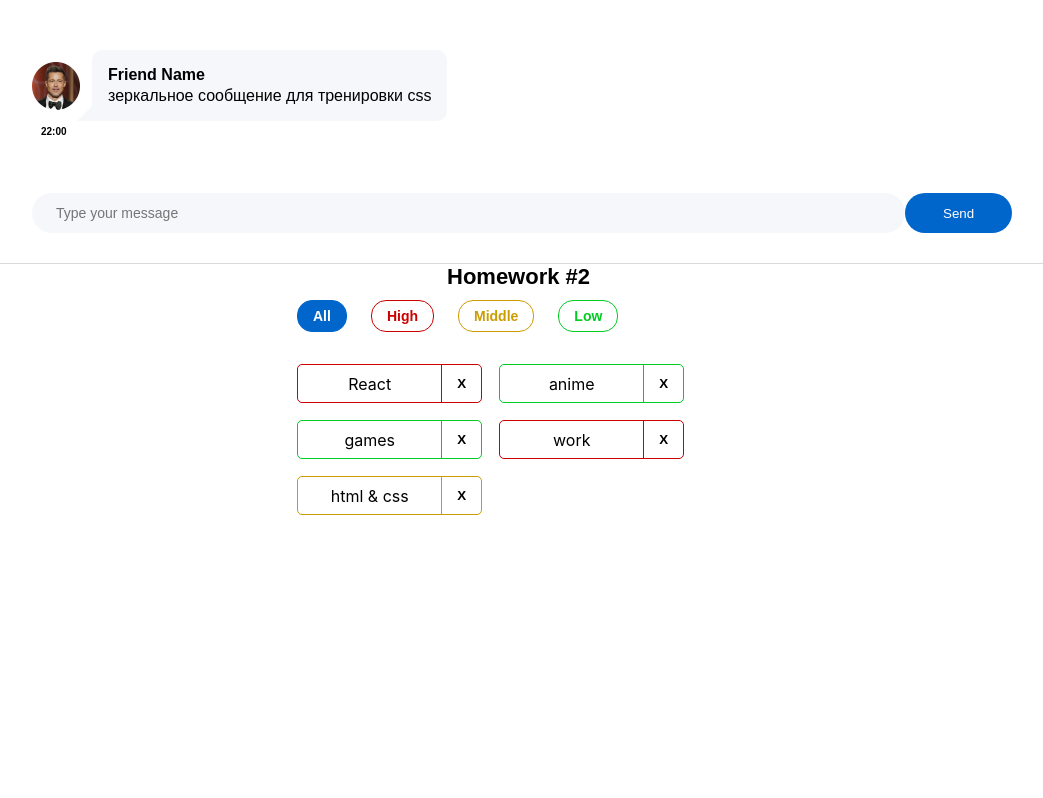
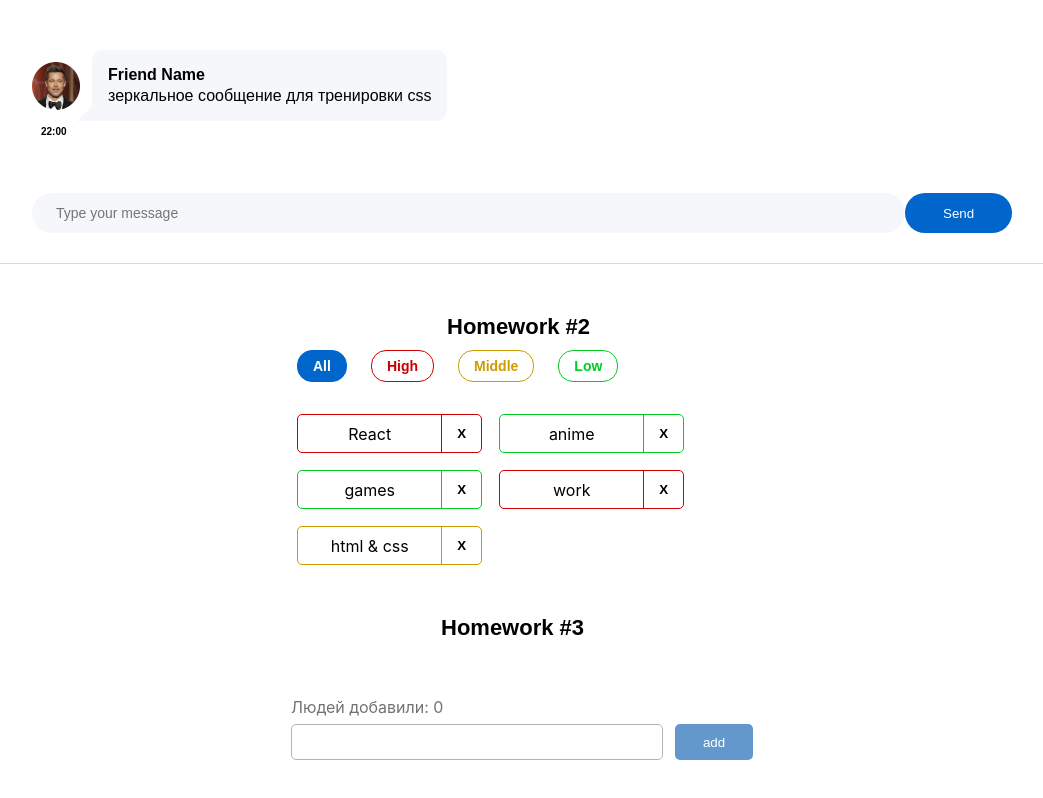
Before and after one commit to sergbfmv/homework-front-2, a React (Create React App) app: page / in a window 1280 px wide. Shown: the part 334-1132 px from the top of the page, without its empty margins (118-1161 px from the left). Before the commit the page ends 849 px from the top, so only its background shows below. Built offline with nearby package versions, Linux system fonts and the light colour scheme.

Commit message:
3nd homework done!

```diff
--- a/src/s1-main/App.module.css
+++ b/src/s1-main/App.module.css
@@ -10,6 +10,7 @@
 
 .hw {
     width: 100%;
+    margin-bottom: 50px;
 }
 
 .container {
--- a/src/s1-main/App.tsx
+++ b/src/s1-main/App.tsx
@@ -2,6 +2,7 @@ import React from 'react'
 import s from './App.module.css'
 import HW1 from '../s2-homeworks/hw01/HW1'
 import HW2 from "../s2-homeworks/hw02/HW2";
+import HW3 from "../s2-homeworks/hw03/HW3";
 
 function App() {
     return (
@@ -9,7 +10,7 @@ function App() {
             <HW1/>
             {/*раскомментировать по ходу выполнения*/}
             <HW2/>
-            {/*<HW3/>*/}
+            <HW3/>
             {/*<HW4/>*/}
 
             {/*при выполнении дз 5 и более - закомментировать здесь дз 1-4, так как они есть внутри дз 5*/}
--- a/src/s2-homeworks/hw02/affairs/Affairs.tsx
+++ b/src/s2-homeworks/hw02/affairs/Affairs.tsx
@@ -6,6 +6,7 @@ import s from './Affairs.module.css'
 type AffairsPropsType = {
     data: AffairType[] // need to fix any
     setFilter: Dispatch<SetStateAction<FilterType>>
+    // setFilter: (filter: FilterType) => void
     deleteAffairCallback: (id: number) => void
     filter: FilterType
 }
--- a/src/s2-homeworks/hw03/Greeting.module.css
+++ b/src/s2-homeworks/hw03/Greeting.module.css
@@ -1,22 +1,52 @@
 .greetingForm {
+    display: flex;
+    justify-content: space-between;
+    flex-direction: column;
+    gap: 10px;
+    align-items: center;
+    margin-top: 56px;
 }
 
 .inputAndButtonContainer {
+    display: flex;
+    flex-direction: row;
+    align-items: center;
 }
 
 .error {
+    color: red;
 }
 
 .input {
+    width: 372px;
+    height: 36px;
+    border-radius: 5px;
+    border: 1px solid #b4b4b4;
+    padding: 12px 24px;
+    resize: none;
+    font-family: Montserrat, sans-serif;
+    font-size: 14px;
+    font-style: normal;
+    font-weight: 400;
+    line-height: normal;
 }
 
 .input:focus {
 }
 
 .errorInput {
+    border: 1px solid red;
 }
 
 .button {
+    width: 78px;
+    height: 36px;
+    border-radius: 5px;
+    background-color: #0066cc;
+    color: white;
+    border: none;
+    margin-left: 12px;
+    align-self: flex-start;
 }
 
 .button:focus {
@@ -26,10 +56,18 @@
 }
 
 .button:disabled {
+    background-color: #6398cc;
 }
 
 .text {
+    width: 200px;
+    height: 17px;
+    color: #727272;
+    align-self: flex-start;
 }
 
 .greeting {
+    width: 200px;
+    height: 17px;
+    align-self: flex-start;
 }
--- a/src/s2-homeworks/hw03/Greeting.tsx
+++ b/src/s2-homeworks/hw03/Greeting.tsx
@@ -2,14 +2,14 @@ import React, {ChangeEvent, KeyboardEvent} from 'react'
 import s from './Greeting.module.css'
 
 type GreetingPropsType = {
-    name: any // need to fix any
-    setNameCallback: any // need to fix any
-    addUser: any // need to fix any
-    onBlur: any // need to fix any
-    onEnter: any // need to fix any
-    error: any // need to fix any
-    totalUsers: any // need to fix any
-    lastUserName?: any // need to fix any
+    name: string // need to fix any
+    setNameCallback: (e: ChangeEvent<HTMLInputElement>) => void // need to fix any
+    addUser: () => void // need to fix any
+    onBlur: () => void // need to fix any
+    onEnter: (e: any) => void // need to fix any
+    error: string// need to fix any
+    totalUsers: number // need to fix any
+    lastUserName?: string // need to fix any
 }
 
 // презентационная компонента (для верстальщика)
@@ -25,7 +25,7 @@ const Greeting: React.FC<GreetingPropsType> = (
         lastUserName,
     } // деструктуризация пропсов
 ) => {
-    const inputClass = s.errorInput // need to fix with (?:)
+    const inputClass = error ? s.input + ' ' + s.errorInput : s.input // need to fix with (?:)
 
     return (
         <div id={'hw3-form'} className={s.greetingForm}>
--- a/src/s2-homeworks/hw03/GreetingContainer.tsx
+++ b/src/s2-homeworks/hw03/GreetingContainer.tsx
@@ -1,36 +1,50 @@
-import React, { ChangeEvent, KeyboardEvent, useState } from 'react'
+import React, {ChangeEvent, KeyboardEvent, useState} from 'react'
 import Greeting from './Greeting'
-import { UserType } from './HW3'
+import {UserType} from './HW3'
 
 type GreetingContainerPropsType = {
-    users: any // need to fix any
-    addUserCallback: any // need to fix any
+    users: UserType[] // need to fix any
+    addUserCallback: (name: string) => void // need to fix any
 }
 
-export const pureAddUser = (name: any, setError: any, setName: any, addUserCallback: any) => {
+export const pureAddUser = (
+    name: string,
+    setError: (v: string) => void,
+    setName: (name: string) => void,
+    addUserCallback: (name: string) => void
+) => {
+    if (name.trim() === '') {
+        setError('Ошибка! Введите имя!')
+    } else {
+        addUserCallback(name)
+        setName('')
+    }
     // если имя пустое - показать ошибку, иначе - добавить юзера и очистить инпут
 }
 
-export const pureOnBlur = (name: any, setError: any) => { // если имя пустое - показать ошибку
+export const pureOnBlur = (name: string, setError: (v: string) => void) => { // если имя пустое - показать ошибку
+    if (name.trim() === '') {
+        setError('Ошибка! Введите имя!')
+    }
 }
 
-export const pureOnEnter = (e: any, addUser: any) => { // если нажата кнопка Enter - добавить
+export const pureOnEnter = (e: KeyboardEvent, addUser: () => void) => { // если нажата кнопка Enter - добавить
+    if (e.key === 'Enter') {
+        addUser()
+    }
 }
 
 // более простой и понятный для новичков
 // function GreetingContainer(props: GreetingPropsType) {
 
 // более современный и удобный для про :)
-const GreetingContainer: React.FC<GreetingContainerPropsType> = ({
-    users,
-    addUserCallback,
-}) => {
+const GreetingContainer: React.FC<GreetingContainerPropsType> = ({users, addUserCallback,}) => {
     // деструктуризация пропсов
-    const [name, setName] = useState<any>('') // need to fix any
-    const [error, setError] = useState<any>('') // need to fix any
+    const [name, setName] = useState<string>('') // need to fix any
+    const [error, setError] = useState<string>('') // need to fix any
 
-    const setNameCallback = (e: any) => { // need to fix any
-        setName('some name') // need to fix
+    const setNameCallback = (e: ChangeEvent<HTMLInputElement>) => { // need to fix any
+        setName(e.currentTarget.value) // need to fix
 
         error && setError('')
     }
@@ -46,8 +60,8 @@ const GreetingContainer: React.FC<GreetingContainerPropsType> = ({
         pureOnEnter(e, addUser)
     }
 
-    const totalUsers = 0 // need to fix
-    const lastUserName = 'some name' // need to fix
+    const totalUsers = users.length // need to fix
+    const lastUserName = totalUsers > 0 ? users[users.length - 1].name : '' // need to fix
 
     return (
         <Greeting
--- a/src/s2-homeworks/hw03/HW3.tsx
+++ b/src/s2-homeworks/hw03/HW3.tsx
@@ -4,35 +4,37 @@ import s2 from '../../s1-main/App.module.css'
 import GreetingContainer from './GreetingContainer'
 
 /*
-* 1 - описать тип UserType
-* 2 - указать нужный тип в useState с users
-* 3 - дописать типы и логику функции pureAddUserCallback и проверить её тестами
-* 4 - в файле GreetingContainer.tsx дописать типизацию пропсов
-* 5 - в файле GreetingContainer.tsx указать нужные типы в useState с name и error
-* 6 - в файле GreetingContainer.tsx дописать тип и логику функции setNameCallback
-* 7 - в файле GreetingContainer.tsx дописать логику функций pureAddUser, pureOnBlur, pureOnEnter и проверить их тестами
-* 8 - в файле GreetingContainer.tsx вычислить количество добавленных и имя последнего (totalUsers, lastUserName)
-* 9 - в файле Greeting.tsx дописать типизацию пропсов
+* 1 - описать тип UserType +++
+* 2 - указать нужный тип в useState с users +++
+* 3 - дописать типы и логику функции pureAddUserCallback и проверить её тестами +++
+* 4 - в файле GreetingContainer.tsx дописать типизацию пропсов +++
+* 5 - в файле GreetingContainer.tsx указать нужные типы в useState с name и error +++
+* 6 - в файле GreetingContainer.tsx дописать тип и логику функции setNameCallback +++
+* 7 - в файле GreetingContainer.tsx дописать логику функций pureAddUser, pureOnBlur, pureOnEnter и проверить их тестами +++---
+* 8 - в файле GreetingContainer.tsx вычислить количество добавленных и имя последнего (totalUsers, lastUserName) +++
+* 9 - в файле Greeting.tsx дописать типизацию пропсов +++
 * 10 - в файле Greeting.tsx вычислить inputClass в зависимости от наличия ошибки
 * 11 - сделать стили в соответствии с дизайном
 * */
 
 // types
 export type UserType = {
-    _id: any // need to fix any
-    name: any // need to fix any
+    _id: string // need to fix any
+    name: string // need to fix any
 }
 
-export const pureAddUserCallback = (name: any, setUsers: any, users: any) => { // need to fix any
+export const pureAddUserCallback = (name: string, setUsers: ([]) => void, users: UserType[]) => { // need to fix any
     const user = { // need to fix
+        _id: v1(),
+        name: name
     }
     setUsers([...users, user])
 }
 
 const HW3 = () => {
-    const [users, setUsers] = useState<any>([]) // need to fix any
+    const [users, setUsers] = useState<UserType[]>([]) // need to fix any
 
-    const addUserCallback = (name: any) => { // need to fix any
+    const addUserCallback = (name: string) => { // need to fix any
         pureAddUserCallback(name, setUsers, users)
     }
 
```
